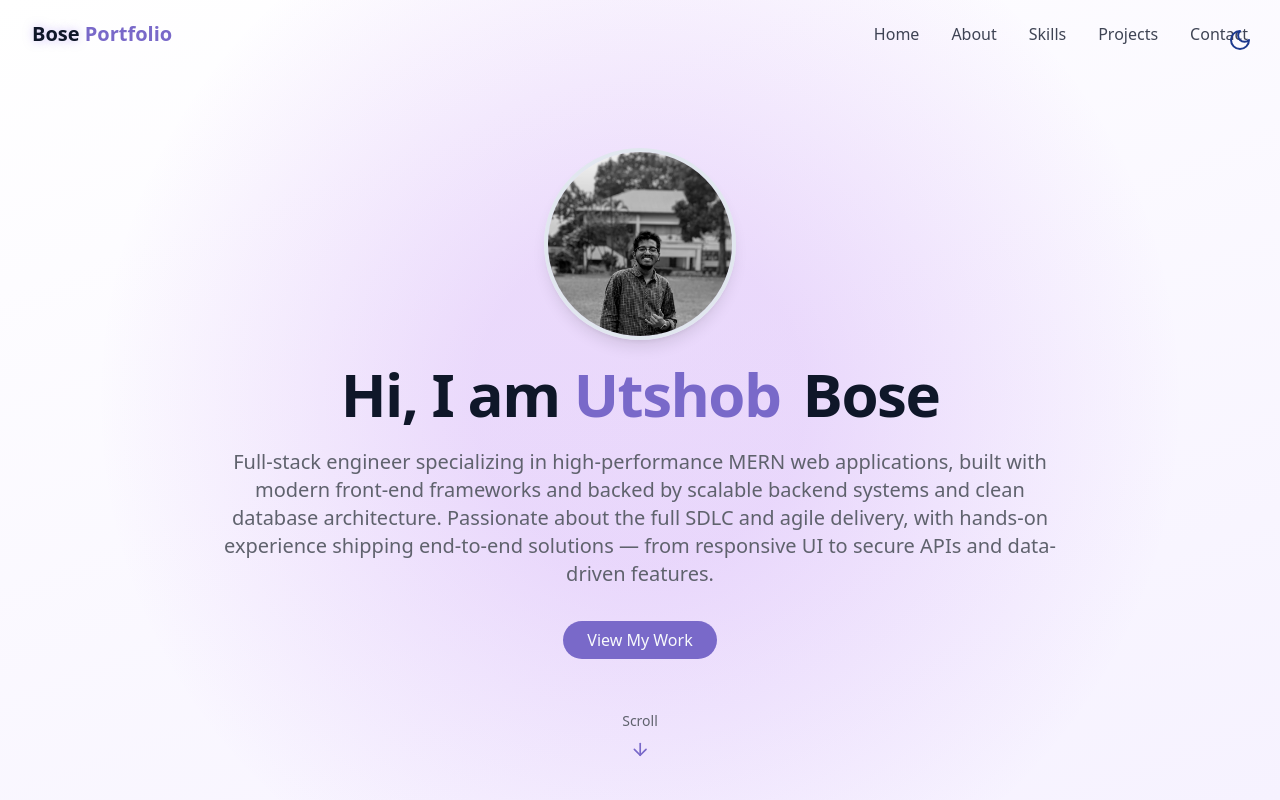
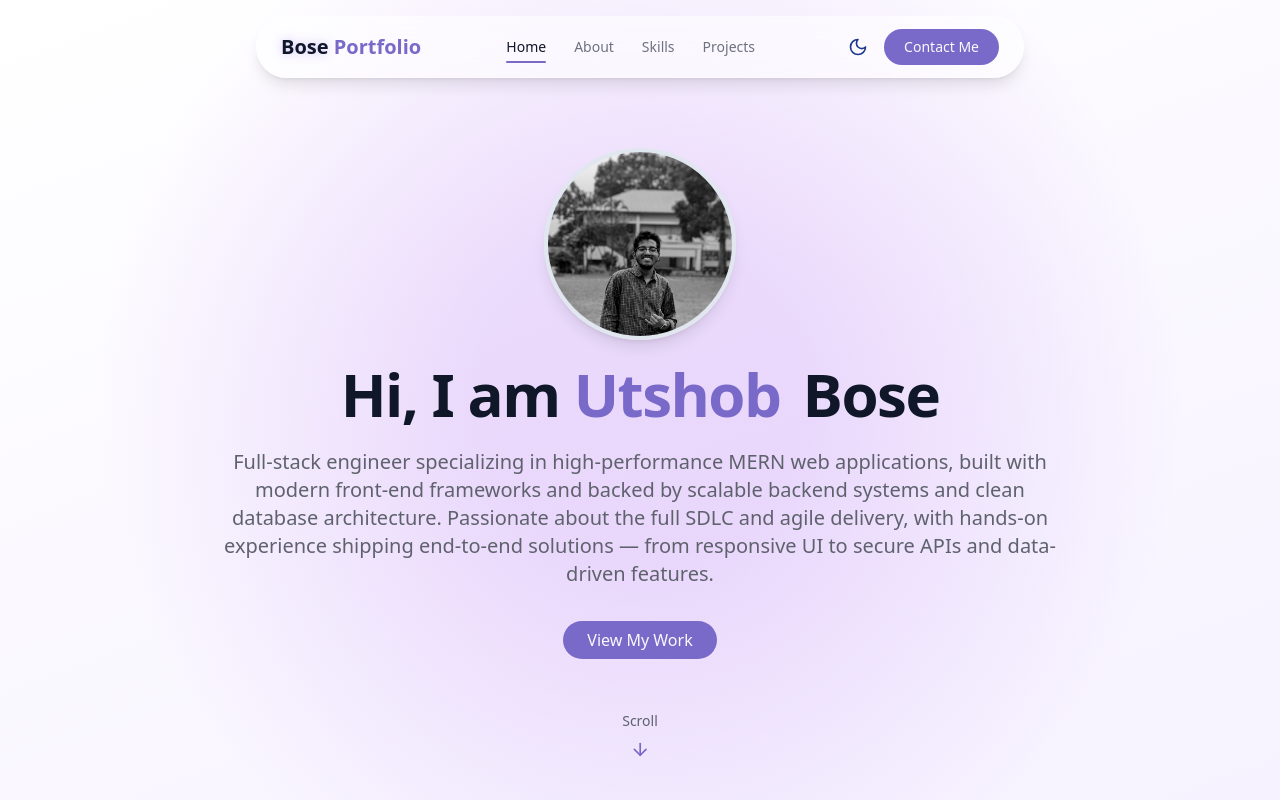
Before and after one commit to utshobbose/BosePortfolio, a React (Vite) app in the folder myPortfolio/: page / in a window 1280 px wide. Shown: the top 800 px of the page. Built offline with nearby package versions, Linux system fonts and the light colour scheme.

Commit message:
Navbar updated

```diff
--- a/myPortfolio/src/components/Navbar.jsx
+++ b/myPortfolio/src/components/Navbar.jsx
@@ -1,5 +1,96 @@
+// import { cn } from "@/lib/utils";
+// import { Menu, X } from "lucide-react";
+// import { useEffect, useState } from "react";
+
+// const navItems = [
+//   { name: "Home", href: "#hero" },
+//   { name: "About", href: "#about" },
+//   { name: "Skills", href: "#skills" },
+//   { name: "Projects", href: "#projects" },
+//   { name: "Contact", href: "#contact" },
+// ];
+
+// export const Navbar = () => {
+//   const [isScrolled, setIsScrolled] = useState(false);
+//   const [isMenuOpen, setIsMenuOpen] = useState(false);
+
+//   useEffect(() => {
+//     const handleScroll = () => {
+//       setIsScrolled(window.screenY > 10);
+//     };
+
+//     window.addEventListener("scroll", handleScroll);
+//     return () => window.removeEventListener("scroll", handleScroll);
+//   }, []);
+//   return (
+//     <nav
+//       className={cn(
+//         "fixed w-full z-40 transition-all duration-300",
+//         isScrolled ? "py-3 bg-background/80 backdrop-blur-md shadow-xs" : "py-5"
+//       )}
+//     >
+//       <div className="container flex items-center justify-between">
+//         <a
+//           className="text-xl font-bold text-primary flex items-center"
+//           href="#hero"
+//         >
+//           <span className="relative z-10">
+//             <span className="text-glow text-foreground"> Bose </span>{" "}
+//             Portfolio
+//           </span>
+//         </a>
+
+//         {/* desktop nav */}
+//         <div className="hidden md:flex space-x-8">
+//           {navItems.map((item, key) => (
+//             <a
+//               key={key}
+//               href={item.href}
+//               className="text-foreground/80 hover:text-primary transition-colors duration-300"
+//             >
+//               {item.name}
+//             </a>
+//           ))}
+//         </div>
+
+//         {/* mobile nav */}
+
+//         <button
+//           onClick={() => setIsMenuOpen((prev) => !prev)}
+//           className="md:hidden p-2 text-foreground z-50"
+//           aria-label={isMenuOpen ? "Close Menu" : "Open Menu"}
+//         >
+//           {isMenuOpen ? <X size={24} /> : <Menu size={24} />}{" "}
+//         </button>
+
+//         <div
+//           className={cn(
+//             "fixed inset-0 bg-background/95 backdroup-blur-md z-40 flex flex-col items-center justify-center",
+//             "transition-all duration-300 md:hidden",
+//             isMenuOpen
+//               ? "opacity-100 pointer-events-auto"
+//               : "opacity-0 pointer-events-none"
+//           )}
+//         >
+//           <div className="flex flex-col space-y-8 text-xl">
+//             {navItems.map((item, key) => (
+//               <a
+//                 key={key}
+//                 href={item.href}
+//                 className="text-foreground/80 hover:text-primary transition-colors duration-300"
+//                 onClick={() => setIsMenuOpen(false)}
+//               >
+//                 {item.name}
+//               </a>
+//             ))}
+//           </div>
+//         </div>
+//       </div>
+//     </nav>
+//   );
+// };
 import { cn } from "@/lib/utils";
-import { Menu, X } from "lucide-react";
+import { Menu, Moon, Sun, X } from "lucide-react";
 import { useEffect, useState } from "react";
 
 const navItems = [
@@ -7,32 +98,80 @@ const navItems = [
   { name: "About", href: "#about" },
   { name: "Skills", href: "#skills" },
   { name: "Projects", href: "#projects" },
-  { name: "Contact", href: "#contact" },
 ];
 
 export const Navbar = () => {
   const [isScrolled, setIsScrolled] = useState(false);
   const [isMenuOpen, setIsMenuOpen] = useState(false);
+  const [active, setActive] = useState("");
+  const [isDarkMode, setIsDarkMode] = useState(false);
 
+  // Theme init
+  useEffect(() => {
+    const storedTheme = localStorage.getItem("theme");
+    if (storedTheme === "dark") {
+      setIsDarkMode(true);
+      document.documentElement.classList.add("dark");
+    } else {
+      localStorage.setItem("theme", "light");
+      setIsDarkMode(false);
+    }
+  }, []);
+
+  const toggleTheme = () => {
+    if (isDarkMode) {
+      document.documentElement.classList.remove("dark");
+      localStorage.setItem("theme", "light");
+      setIsDarkMode(false);
+    } else {
+      document.documentElement.classList.add("dark");
+      localStorage.setItem("theme", "dark");
+      setIsDarkMode(true);
+    }
+  };
+
+  // Scroll + active section
   useEffect(() => {
     const handleScroll = () => {
-      setIsScrolled(window.screenY > 10);
+      setIsScrolled(window.scrollY > 40);
+
+      const sections = navItems.map((l) => l.href.replace("#", ""));
+      for (const id of sections) {
+        const el = document.getElementById(id);
+        if (!el) continue;
+        const rect = el.getBoundingClientRect();
+        if (rect.top <= 120 && rect.bottom >= 120) {
+          setActive(`#${id}`);
+          break;
+        }
+      }
     };
 
+    handleScroll();
     window.addEventListener("scroll", handleScroll);
     return () => window.removeEventListener("scroll", handleScroll);
   }, []);
+
+  useEffect(() => {
+    document.body.style.overflow = isMenuOpen ? "hidden" : "";
+  }, [isMenuOpen]);
+
   return (
-    <nav
+    <>
+      {/* Floating Pill Navbar */}
+      <nav className="fixed top-4 inset-x-0 z-50 flex justify-center px-4">
+        <div
           className={cn(
-        "fixed w-full z-40 transition-all duration-300",
-        isScrolled ? "py-3 bg-background/80 backdrop-blur-md shadow-xs" : "py-5"
+            "w-full max-w-3xl flex items-center justify-between px-6 py-3 rounded-full border shadow-lg backdrop-blur-xl transition-all duration-300",
+            isScrolled
+              ? "bg-background/80 border-border shadow-md"
+              : "bg-background/60 border-white/20"
           )}
         >
-      <div className="container flex items-center justify-between">
+          {/* Logo */}
           <a
+            href="#hero"
             className="text-xl font-bold text-primary flex items-center"
-          href="#hero"
           >
             <span className="relative z-10">
               <span className="text-glow text-foreground"> Bose </span>{" "}
@@ -40,52 +179,110 @@ export const Navbar = () => {
             </span>
           </a>
 
-        {/* desktop nav */}
-        <div className="hidden md:flex space-x-8">
-          {navItems.map((item, key) => (
+          {/* Desktop Nav Links */}
+          <div className="hidden md:flex items-center gap-7">
+            {navItems.map((item) => (
               <a
-              key={key}
+                key={item.href}
                 href={item.href}
-              className="text-foreground/80 hover:text-primary transition-colors duration-300"
+                className={cn(
+                  "relative text-sm transition-colors duration-200",
+                  active === item.href
+                    ? "text-foreground"
+                    : "text-foreground/60 hover:text-foreground"
+                )}
+              >
+                {item.name}
+                {active === item.href && (
+                  <span className="absolute left-0 -bottom-1.5 h-0.5 w-full bg-primary rounded-full" />
+                )}
+              </a>
+            ))}
+          </div>
+
+          {/* Right: Theme Toggle + CTA */}
+          <div className="hidden md:flex items-center gap-2">
+            <button
+              onClick={toggleTheme}
+              className="p-2 rounded-full hover:bg-accent transition-colors duration-200"
+              aria-label="Toggle theme"
+            >
+              {isDarkMode ? (
+                <Sun className="h-5 w-5 text-yellow-300" />
+              ) : (
+                <Moon className="h-5 w-5 text-blue-900" />
+              )}
+            </button>
+
+            <a
+              href="#contact"
+              className="inline-flex items-center justify-center px-5 py-2 rounded-full bg-primary text-primary-foreground text-sm font-medium hover:bg-primary/90 transition-colors duration-200"
+            >
+              Contact Me
+            </a>
+          </div>
+
+          {/* Mobile: Theme Toggle + Hamburger */}
+          <div className="md:hidden flex items-center gap-2">
+            <button
+              onClick={toggleTheme}
+              className="p-2 rounded-full hover:bg-accent transition-colors duration-200"
+              aria-label="Toggle theme"
+            >
+              {isDarkMode ? (
+                <Sun className="h-5 w-5 text-yellow-300" />
+              ) : (
+                <Moon className="h-5 w-5 text-blue-900" />
+              )}
+            </button>
+
+            <button
+              onClick={() => setIsMenuOpen((prev) => !prev)}
+              className="p-2 rounded-full border border-border hover:bg-accent transition-colors"
+              aria-label={isMenuOpen ? "Close Menu" : "Open Menu"}
+            >
+              {isMenuOpen ? <X size={20} /> : <Menu size={20} />}
+            </button>
+          </div>
+        </div>
+      </nav>
+
+      {/* Mobile Dropdown Panel */}
+      <div
+        className={cn(
+          "fixed top-24 left-1/2 -translate-x-1/2 z-40 w-[92%] max-w-sm rounded-3xl border backdrop-blur-xl bg-background/90 shadow-2xl md:hidden",
+          "transition-all duration-300",
+          isMenuOpen
+            ? "opacity-100 pointer-events-auto translate-y-0"
+            : "opacity-0 pointer-events-none -translate-y-2"
+        )}
+      >
+        <div className="p-4 space-y-1">
+          {navItems.map((item) => (
+            <a
+              key={item.href}
+              href={item.href}
+              onClick={() => setIsMenuOpen(false)}
+              className={cn(
+                "block py-3 px-4 rounded-2xl text-sm transition-colors",
+                active === item.href
+                  ? "bg-primary/10 text-primary"
+                  : "text-foreground/60 hover:text-foreground hover:bg-accent"
+              )}
             >
               {item.name}
             </a>
           ))}
-        </div>
 
-        {/* mobile nav */}
-
-        <button
-          onClick={() => setIsMenuOpen((prev) => !prev)}
-          className="md:hidden p-2 text-foreground z-50"
-          aria-label={isMenuOpen ? "Close Menu" : "Open Menu"}
+          <a
+            href="#contact"
+            onClick={() => setIsMenuOpen(false)}
+            className="flex items-center justify-center w-full mt-3 py-2.5 rounded-full bg-primary text-primary-foreground text-sm font-medium hover:bg-primary/90 transition-colors"
           >
-          {isMenuOpen ? <X size={24} /> : <Menu size={24} />}{" "}
-        </button>
-
-        <div
-          className={cn(
-            "fixed inset-0 bg-background/95 backdroup-blur-md z-40 flex flex-col items-center justify-center",
-            "transition-all duration-300 md:hidden",
-            isMenuOpen
-              ? "opacity-100 pointer-events-auto"
-              : "opacity-0 pointer-events-none"
-          )}
-        >
-          <div className="flex flex-col space-y-8 text-xl">
-            {navItems.map((item, key) => (
-              <a
-                key={key}
-                href={item.href}
-                className="text-foreground/80 hover:text-primary transition-colors duration-300"
-                onClick={() => setIsMenuOpen(false)}
-              >
-                {item.name}
+            Contact Me
           </a>
-            ))}
         </div>
       </div>
-      </div>
-    </nav>
+    </>
   );
 };
--- a/myPortfolio/src/pages/Home.jsx
+++ b/myPortfolio/src/pages/Home.jsx
@@ -15,7 +15,7 @@ export const Home = () => {
       <GradientBackground />
 
       {/* UI */}
-      <ThemeToggle />
+      {/* <ThemeToggle /> */}
       <Navbar />
 
       <main>
```
Lines whose indentation alone changed are shown as unchanged.
